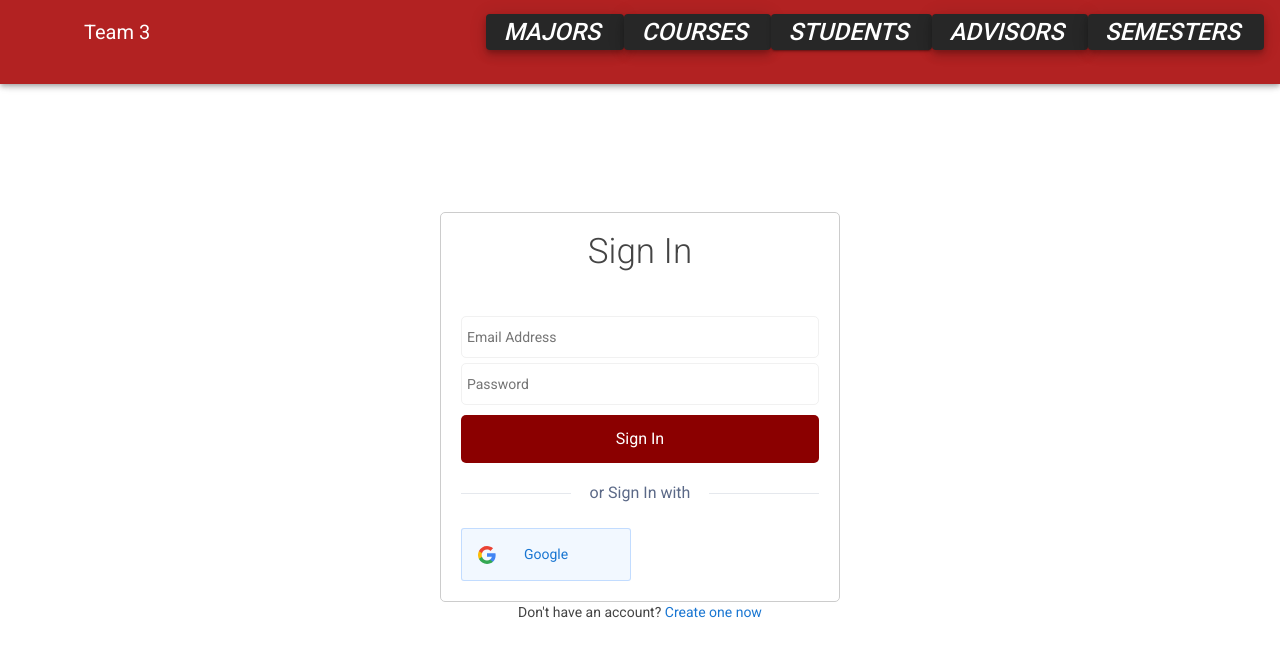
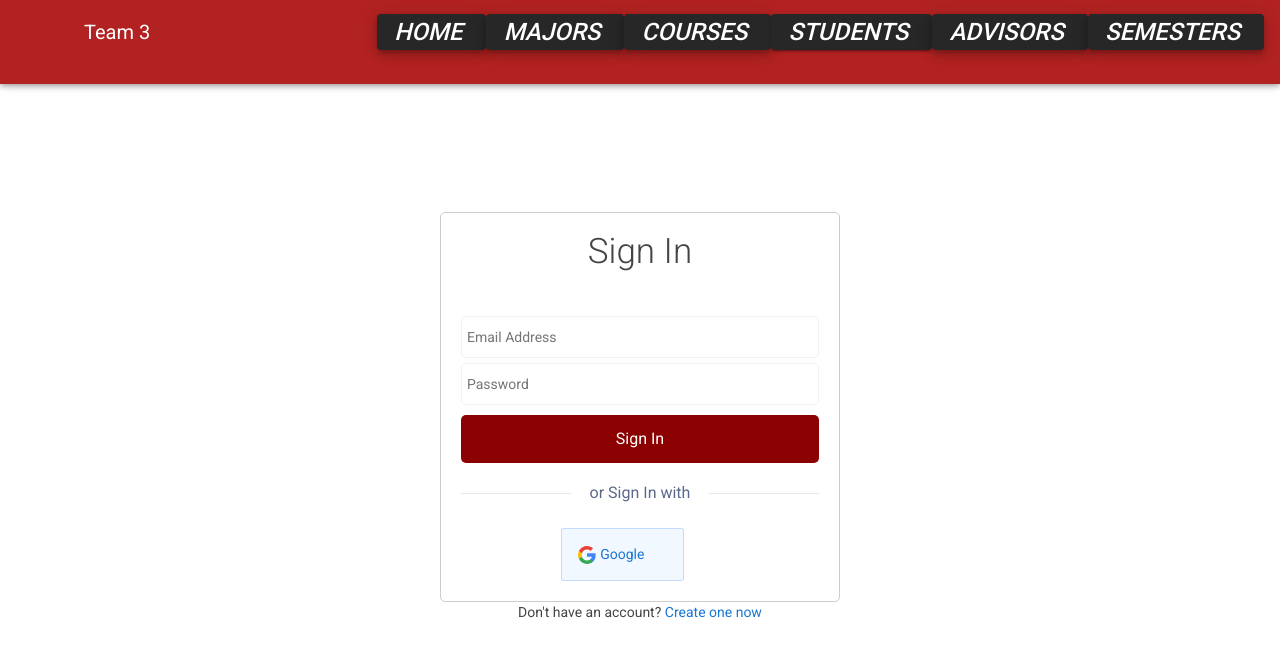
Before and after one commit to davidmuhimuzi/vue2, a Vue app: page /login in a window 1280 px wide. Shown: the top 656 px of the page. Built offline with nearby package versions, Linux system fonts and the light colour scheme.

Commit message:
Updated the login

```diff
--- a/src/App.vue
+++ b/src/App.vue
@@ -25,6 +25,16 @@
       </div>
 
       <v-spacer></v-spacer>
+
+      <v-btn
+        to="/home"
+        text-lg-right
+        elevation="6"
+      >
+      <span class="mr-2">
+      <v-icon>Home</v-icon>
+      </span>
+      </v-btn>
 
       <v-btn
         to="/majorlist"
--- a/src/assets/style.css
+++ b/src/assets/style.css
@@ -130,8 +130,8 @@ body {
     border-top: 1px solid #e5e8ed;
 }
 
-.login-choice .googlespace {
-    align-content: center;
+.googlespace {
+    margin-left: 100px;
 }
 .signup-buttons {
     margin-top: 15px;
--- a/src/views/Home.vue
+++ b/src/views/Home.vue
@@ -5,10 +5,8 @@
       <div class="loginsuccess-container">
         <h2 class="heading">Login Success!</h2>
         <div>
-          <div v-if="this.$store.state.loginUser.loginType == 'fb'">
-            Facebook Access Token - {{this.$store.state.loginUser.fb.authResponse.accessToken}}
-          </div>
-          <div v-else-if="this.$store.state.loginUser.loginType == 'google'">
+          <h3>Welcome</h3>
+          <div v-if="this.$store.state.loginUser.loginType == 'google'">
             Google Access Token - {{this.$store.state.loginUser.google.Zi.access_token}}
             <p>Welcome {{this.$store.state.loginUser.google.w3.ig}} !</p>
           </div>
```
